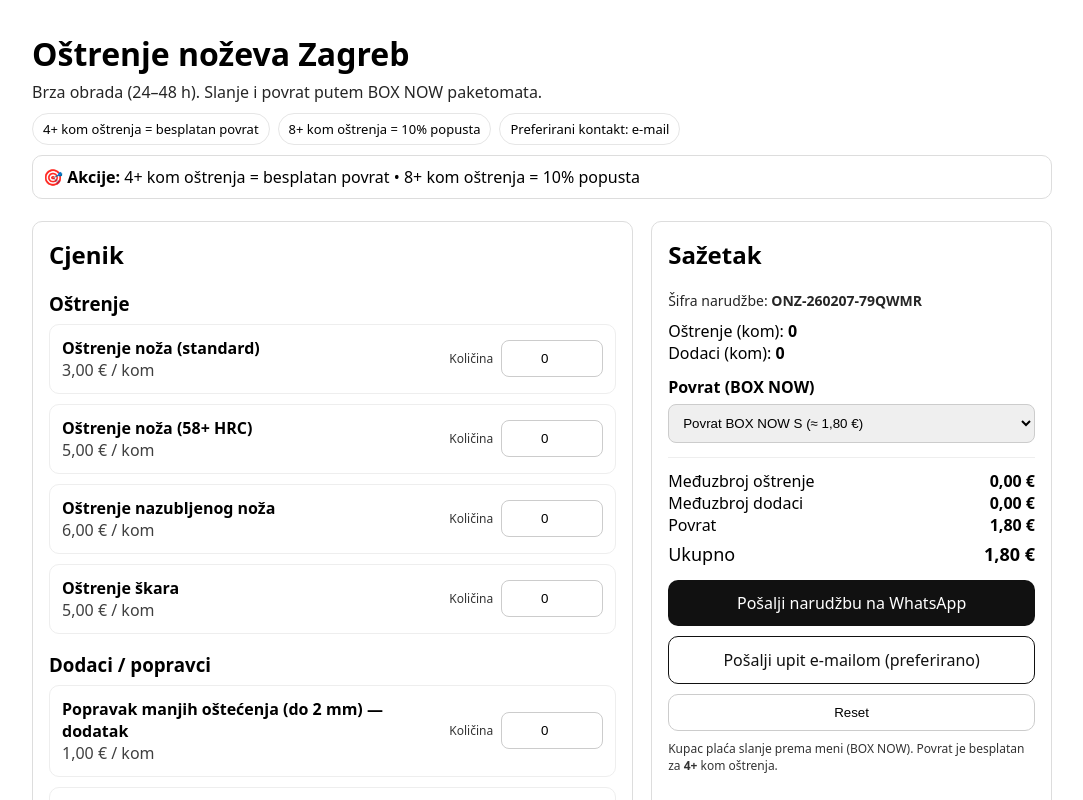
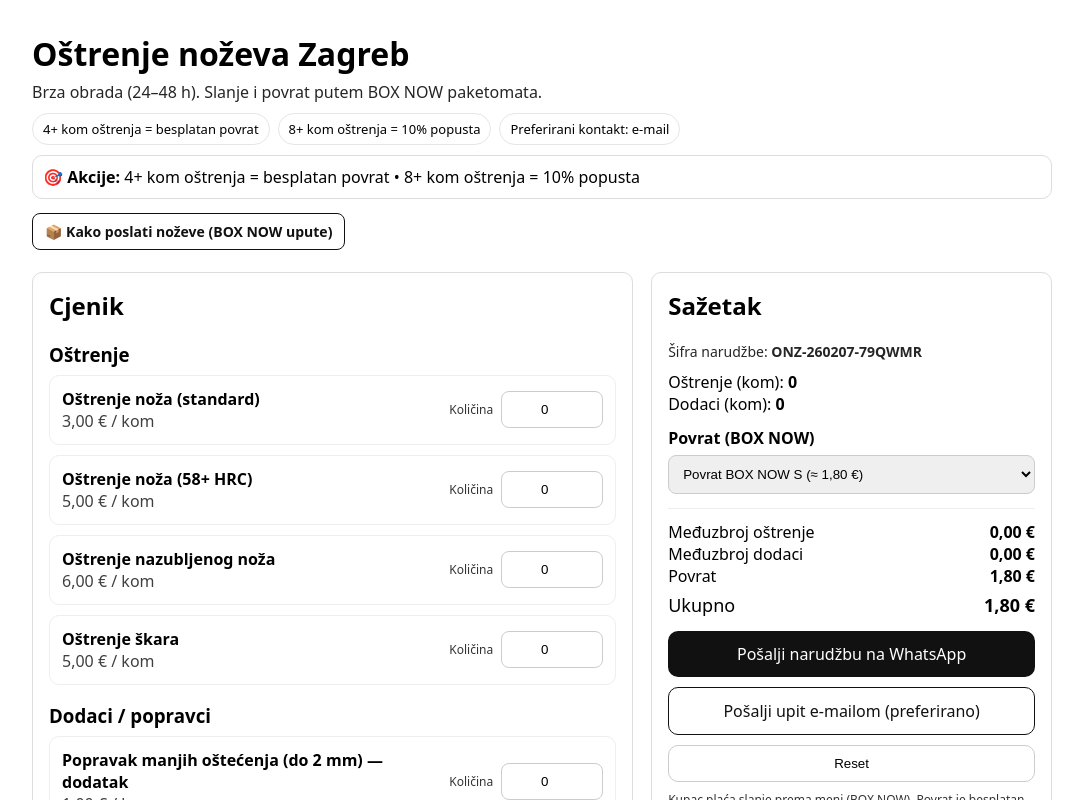
Before and after one commit to Nenad-cmd/ostrenje-nozeva-zagreb, a Next.js app: page / in a window 1280 px wide. Shown: the top 800 px of the page, without its empty margins (98-1181 px from the left). Built offline with nearby package versions, Linux system fonts and the light colour scheme.

Commit message:
Update page.tsx

```diff
--- a/app/page.tsx
+++ b/app/page.tsx
@@ -227,7 +227,24 @@ return (
 
   <div style={{ marginTop: 10, padding: 10, border: "1px solid #ddd", borderRadius: 10 }}>
     <strong>🎯 Akcije:</strong> 4+ kom oštrenja = besplatan povrat • 8+ kom oštrenja = 10% popusta
+  </div>  <div style={{ marginTop: 14 }}>
+    <a
+      href="/box-now"
+      style={{
+        display: "inline-block",
+        padding: "8px 12px",
+        borderRadius: 8,
+        border: "1px solid #111",
+        textDecoration: "none",
+        color: "#111",
+        fontWeight: 600,
+        fontSize: 14,
+      }}
+    >
+      📦 Kako poslati noževe (BOX NOW upute)
+    </a>
   </div>
+
 </header>
 
 
```
